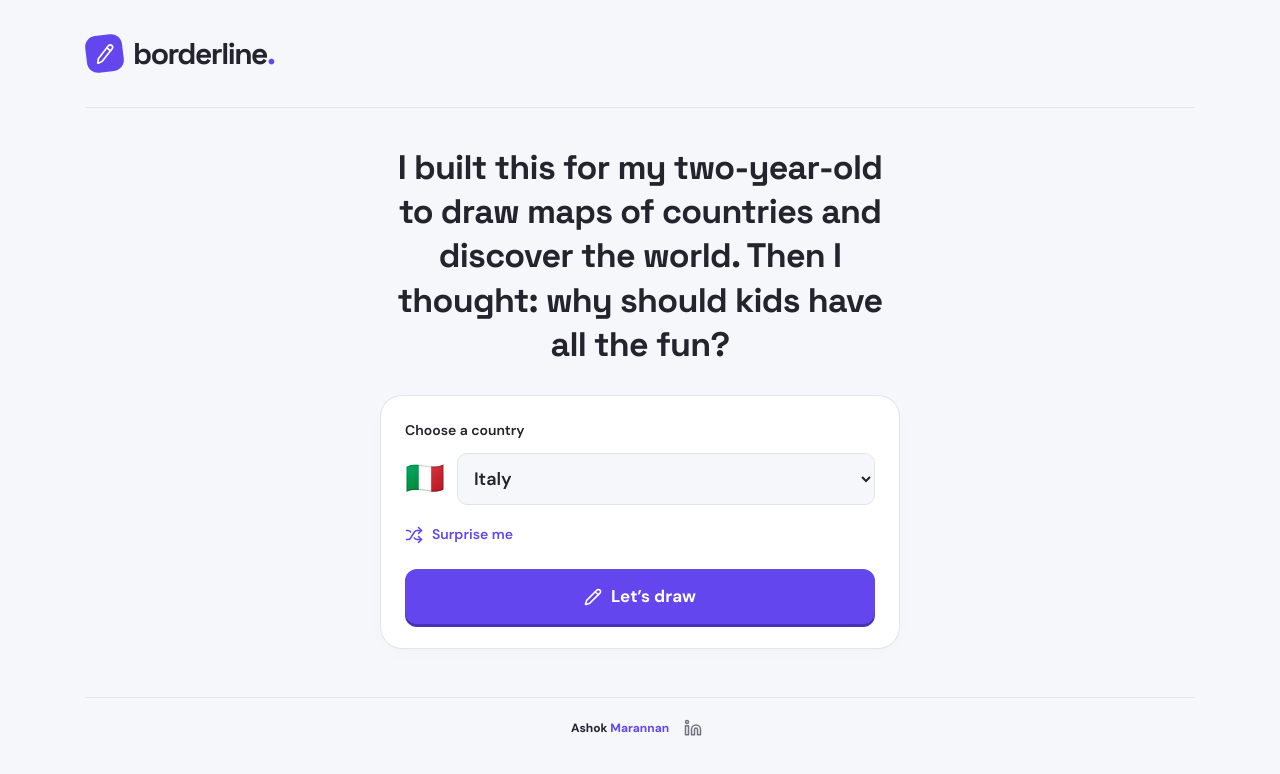
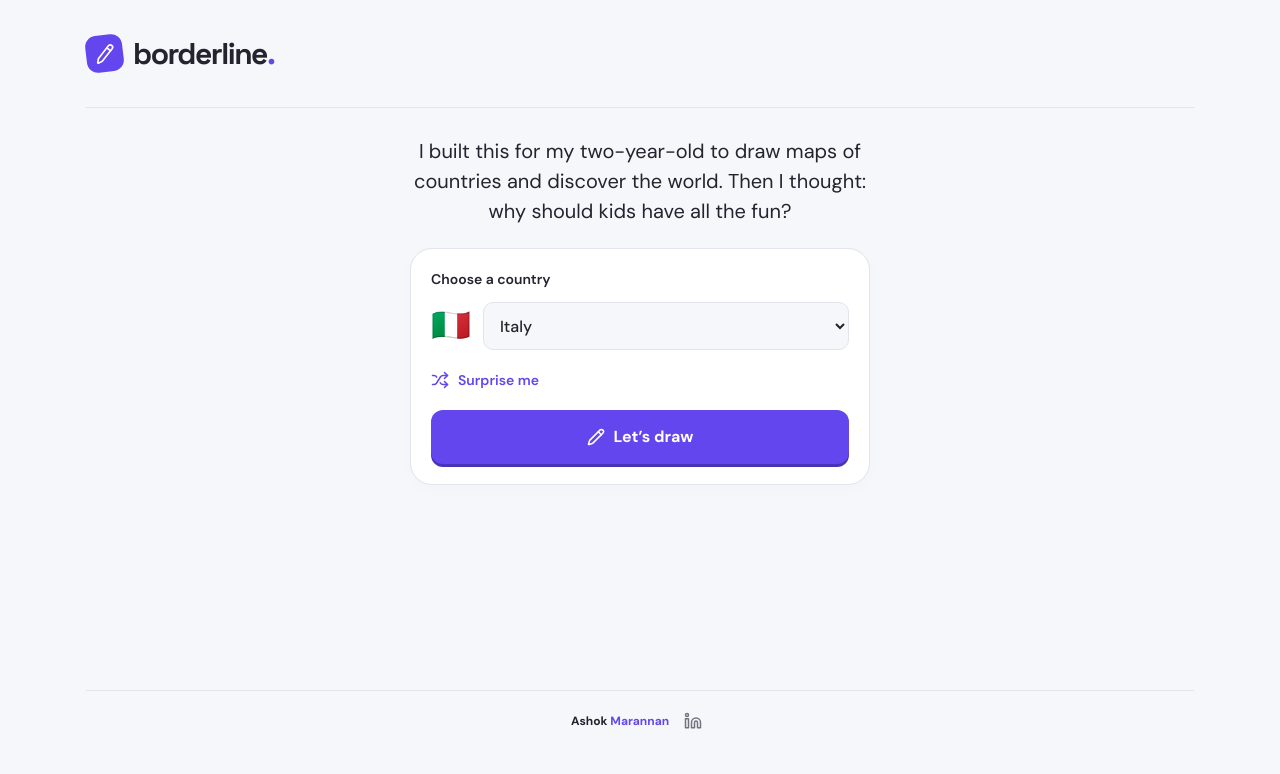
Before and after one commit to sowash22/borderline, a Next.js app: page / in a window 1280 px wide. Shown: the top 774 px of the page. Built offline with nearby package versions, Linux system fonts and the light colour scheme.

Commit message:
Make landing story quieter and drawing controls more compact

```diff
--- a/src/app/globals.css
+++ b/src/app/globals.css
@@ -1605,18 +1605,20 @@ footer.compact-footer {
 
 /* One explanation, one country, one action. */
 .simple-landing {
-  max-width: 520px;
+  max-width: 460px;
   margin: 0 auto;
-  padding: 38px 0 48px;
+  padding: 28px 0 36px;
 }
 .simple-landing .intro {
-  padding: 0 0 28px;
+  padding: 0 0 22px;
   text-align: center;
 }
 .simple-landing .intro h1 {
-  font-size: clamp(26px, 4vw, 34px);
-  line-height: 1.3;
-  letter-spacing: -0.7px;
+  font-family: "DM Sans", sans-serif;
+  font-size: 20px;
+  font-weight: 400;
+  line-height: 1.5;
+  letter-spacing: 0;
   margin: 0;
   max-width: none;
 }
@@ -1629,7 +1631,7 @@ footer.compact-footer {
 .simple-setup {
   display: flex;
   min-height: 0;
-  padding: 24px;
+  padding: 20px;
 }
 .simple-country {
   font-size: 14px;
@@ -1645,14 +1647,14 @@ footer.compact-footer {
 .simple-country-row select {
   min-width: 0;
   width: 100%;
-  min-height: 52px;
+  min-height: 48px;
   background: var(--paper);
   color: var(--ink);
   border: 1px solid var(--line);
   border-radius: 10px;
   padding: 10px 12px;
-  font-size: 18px;
-  font-weight: 600;
+  font-size: 16px;
+  font-weight: 500;
 }
 .simple-setup .surprise-button {
   align-self: flex-start;
@@ -1660,10 +1662,11 @@ footer.compact-footer {
   font-size: 14px;
   min-height: 44px;
 }
-.simple-setup .start-button { margin-top: 12px; }
+.simple-setup .start-button { margin-top: 8px; font-size: 16px; }
 .active-board > .paper { border-radius: 0 0 16px 16px; }
 @media (max-width: 700px) {
-  .simple-landing { padding: 30px 0 32px; }
+  .simple-landing { padding: 24px 0 28px; }
+  .simple-landing .intro h1 { font-size: 18px; }
   .simple-landing .intro p { font-size: 14px; }
   .simple-setup { padding: 20px; }
 }
```
